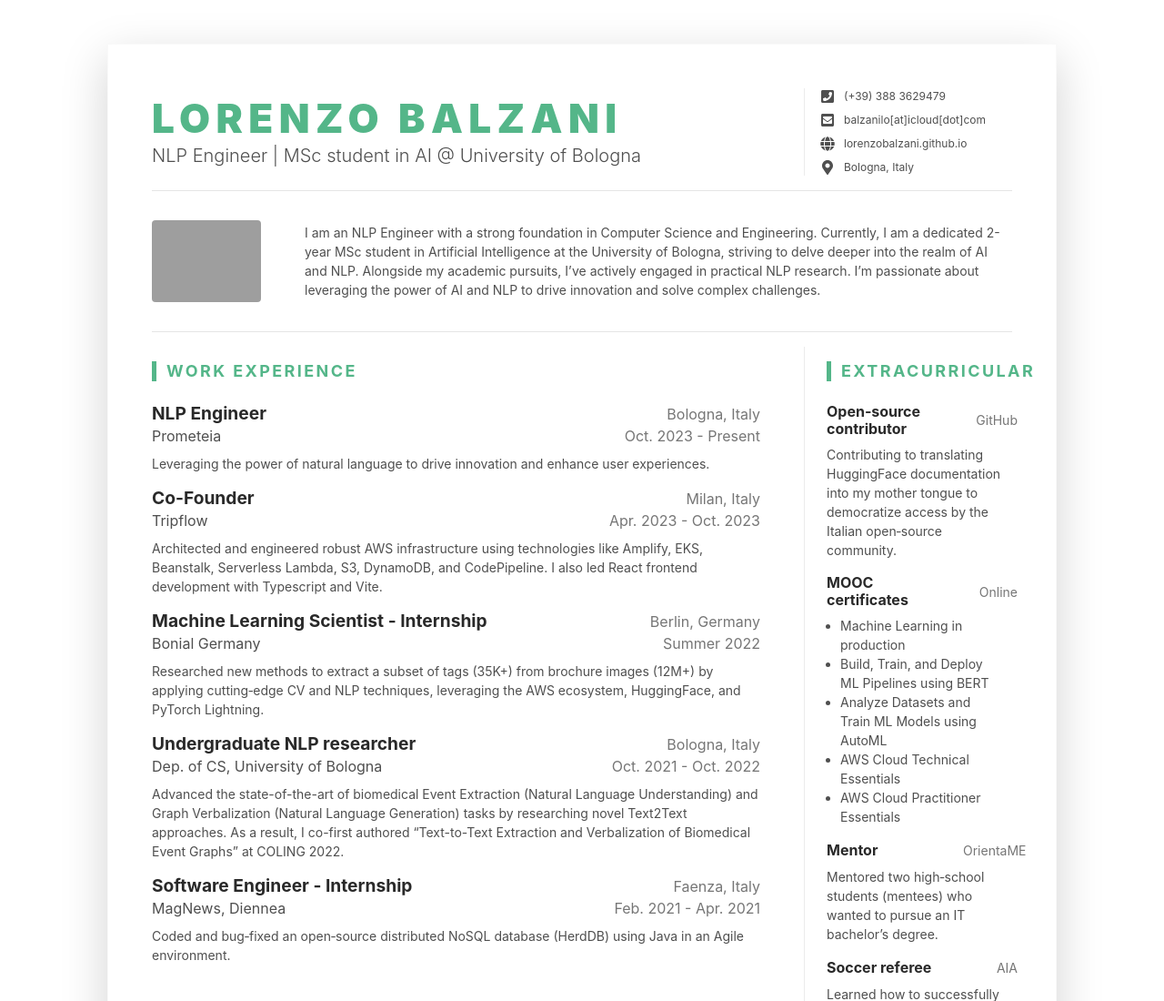
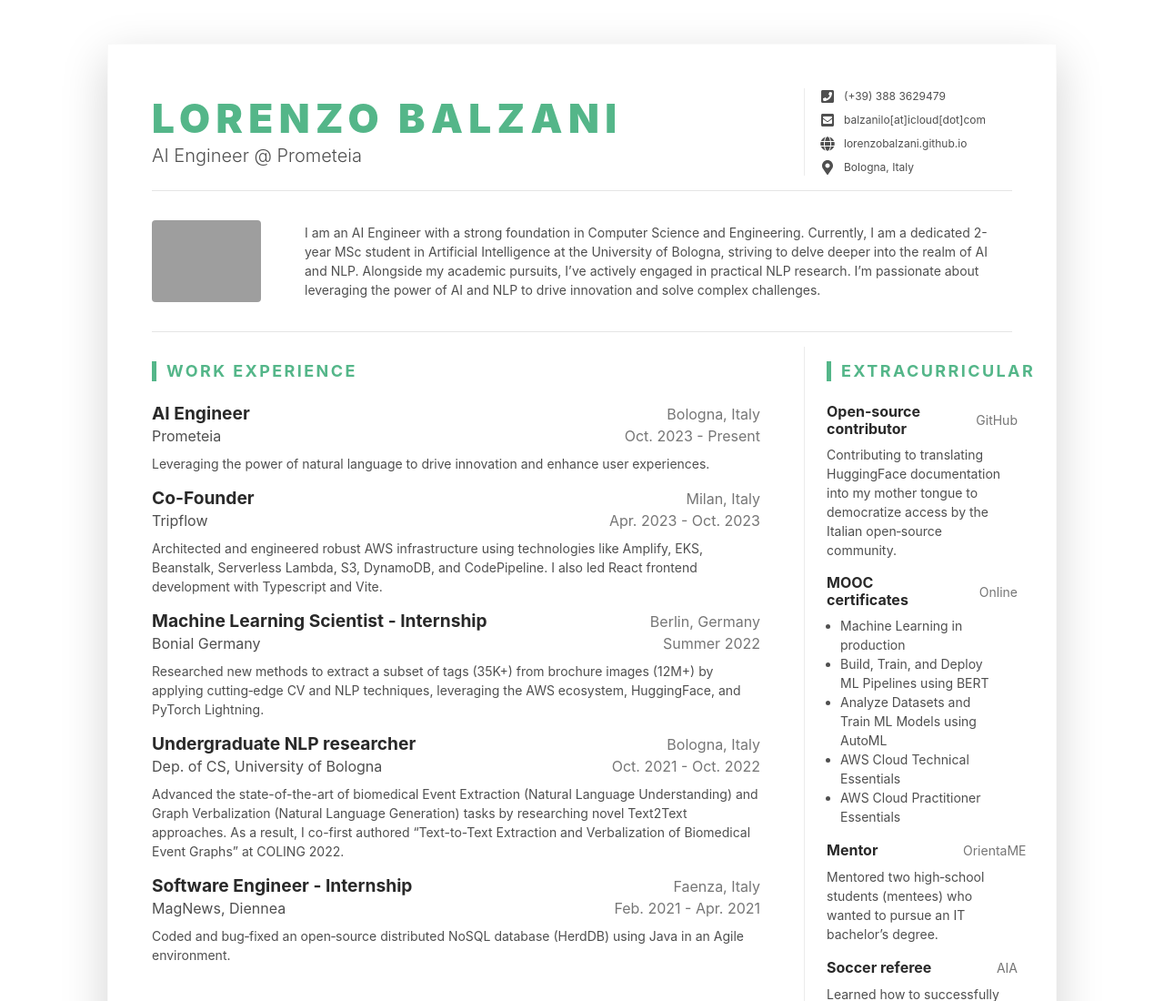
Before and after one commit to lorenzobalzani/lorenzobalzani.github.io, a plain HTML site: page resume/index.html in a window 1280 px wide. Shown: the top 1100 px of the page at 91% size. Drawn offline with Linux system fonts and the light colour scheme; grey boxes are pictures that could not be loaded.

Commit message:
RESUME: update job title

```diff
--- a/resume/index.html
+++ b/resume/index.html
@@ -43,7 +43,7 @@
 
                         <div class="resume-title col-12 col-md-6 col-lg-8 col-xl-9">
                             <h2 class="resume-name mb-0 text-uppercase">Lorenzo Balzani</h2>
-                            <div class="resume-tagline mb-3 mb-md-0">NLP Engineer | MSc student in AI @ University of Bologna</div>
+                            <div class="resume-tagline mb-3 mb-md-0">AI Engineer @ Prometeia</div>
                         </div>
 
 
@@ -83,7 +83,7 @@
 
 
                         <div class="media-body text-left">
-                            <p class="mb-0">I am an NLP Engineer with a strong foundation in Computer Science and Engineering. Currently, I am a dedicated 2-year MSc student in Artificial Intelligence at the University of Bologna, striving to delve deeper into the realm of AI and NLP. Alongside my academic pursuits, I&rsquo;ve actively engaged in practical NLP research. I&rsquo;m passionate about leveraging the power of AI and NLP to drive innovation and solve complex challenges.</p>
+                            <p class="mb-0">I am an AI Engineer with a strong foundation in Computer Science and Engineering. Currently, I am a dedicated 2-year MSc student in Artificial Intelligence at the University of Bologna, striving to delve deeper into the realm of AI and NLP. Alongside my academic pursuits, I&rsquo;ve actively engaged in practical NLP research. I&rsquo;m passionate about leveraging the power of AI and NLP to drive innovation and solve complex challenges.</p>
                         </div>
 
                     </div>
@@ -109,7 +109,7 @@
 
                                 <div class="item mb-3">
                                     <div class="item-heading row align-items-center mb-2">
-                                        <h4 class="item-title col-8 mb-2 mb-md-0">NLP Engineer</h4>
+                                        <h4 class="item-title col-8 mb-2 mb-md-0">AI Engineer</h4>
                                         <div class="item-meta col-4 text-right text-muted mb-2 mb-md-0">Bologna, Italy</div>
                                         <div class="col-12 mb-2 mb-md-0"></div>
                                         <div class="item-meta col-12 col-md-6 col-lg-6 mb-2 mb-md-0">Prometeia</div>
```
